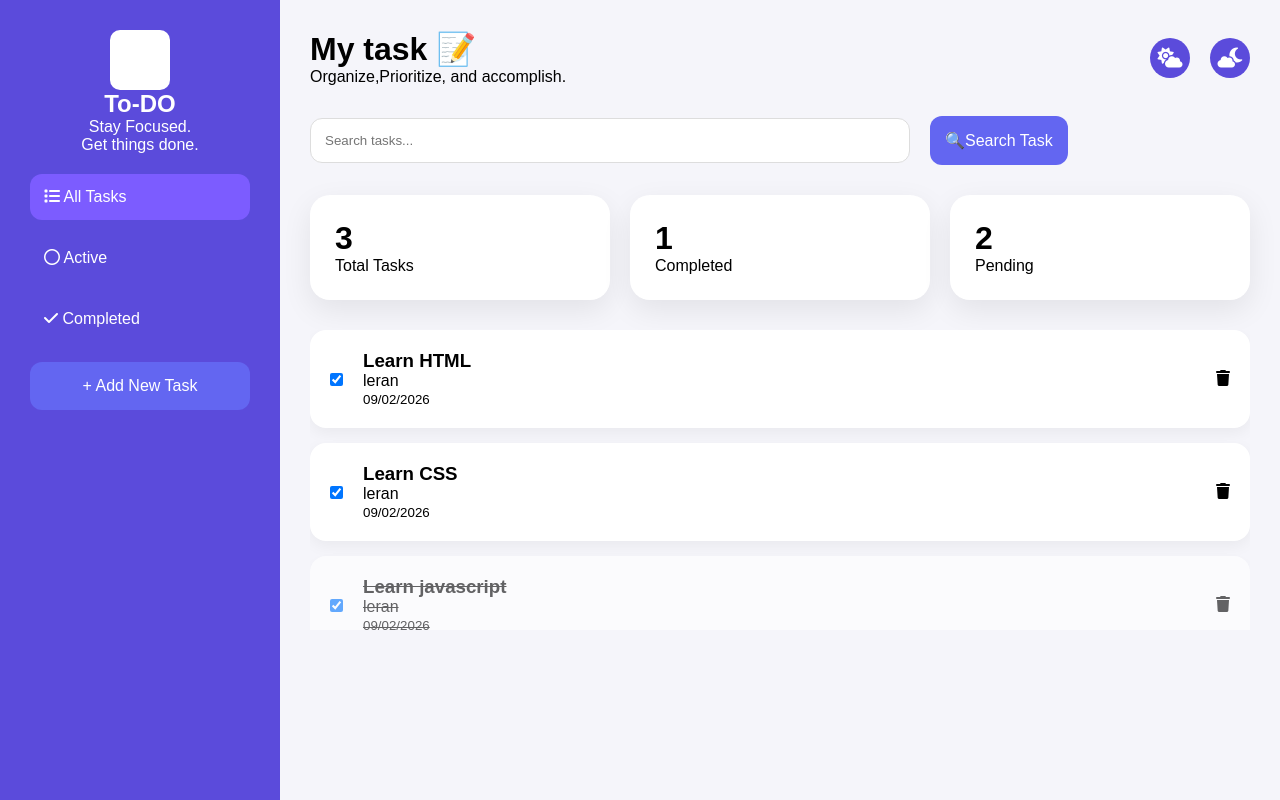
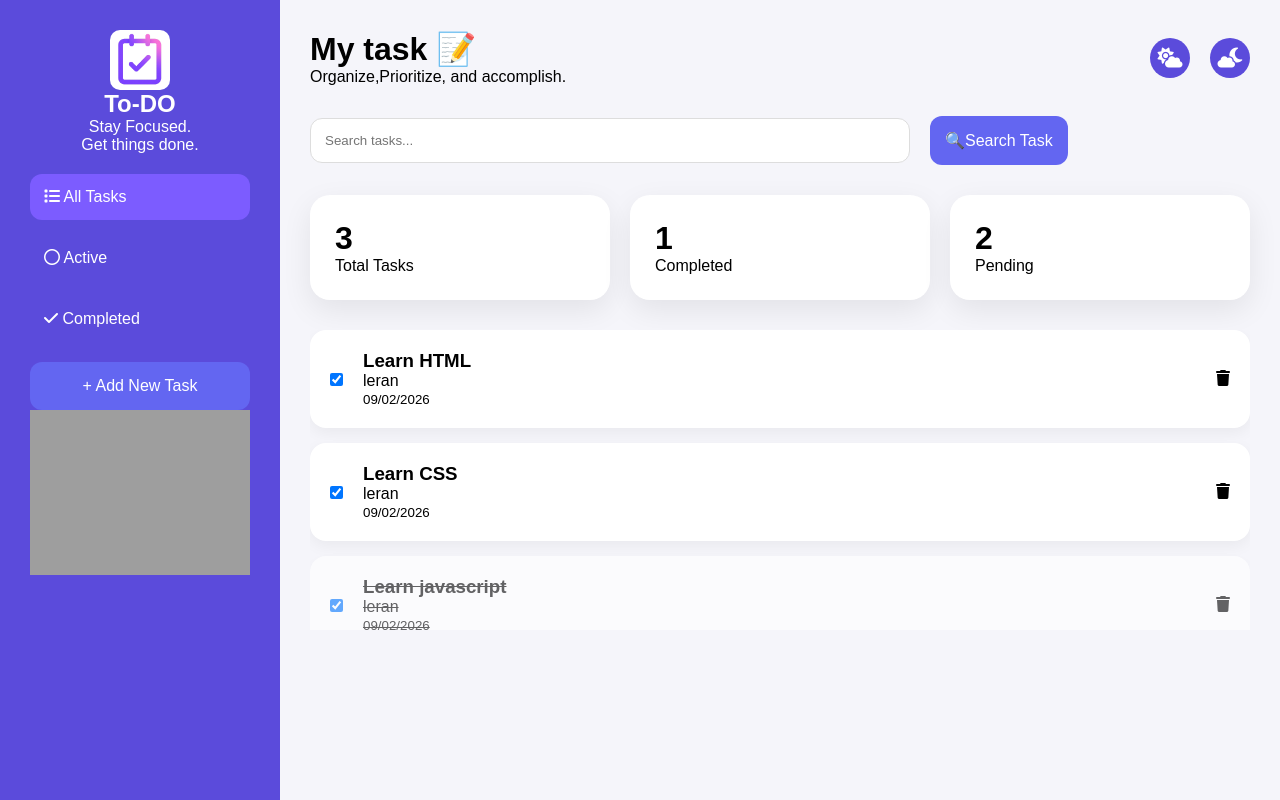
Before and after one commit to marco-011/To-Do-Application-for-desktop, a plain HTML site: page index.html in a window 1280 px wide. Drawn offline with Linux system fonts and the light colour scheme; the site is published under a folder, as on GitHub Pages, so addresses that start at the root find nothing.

Commit message:
Update index.html

```diff
--- a/index.html
+++ b/index.html
@@ -16,7 +16,7 @@
     <div class="dashboard">
         <aside class="sidebar">
             <div class="slider-header">
-                <div class="img-outer"><img src="/souce/image/ChatGPT Image Jun 23, 2026, 01_46_10 PM.png" alt=""></div>
+                <div class="img-outer"><img src="souce/image/ChatGPT Image Jun 23, 2026, 01_46_10 PM.png" alt=""></div>
                 <h1>To-DO</h1>
                 <p>Stay Focused.<br>Get things done.</p>
             </div>
@@ -28,7 +28,7 @@
             <button class="add-btn" id="openModal">
                 + Add New Task
             </button>
-            <div class="slider-img"><img src="/souce/image/light-2.png" alt=""></div>
+            <div class="slider-img"><img src="souce/image/light-2.png" alt=""></div>
 
         </aside>
         <main class="main">
```
